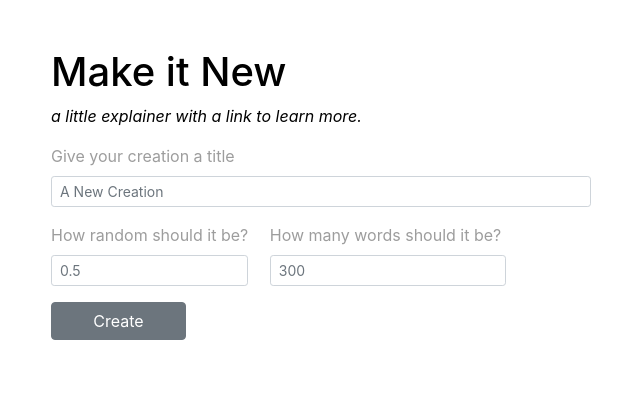
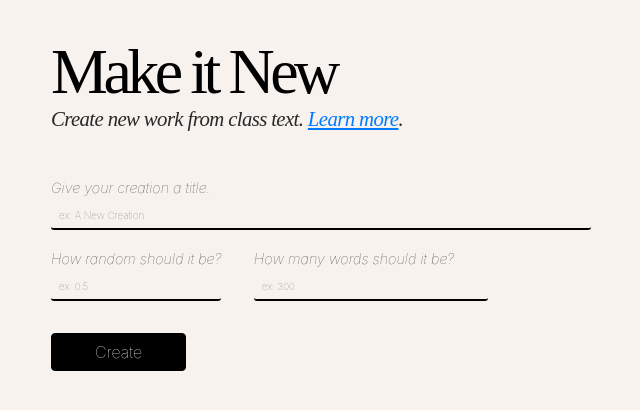
Before and after one commit to maxine/make-it-new, a Flask app: page / in a window 1280 px wide. Shown: the top 410 px of the page, without its empty margins (34-674 px from the left). Run offline with Flask 2, Linux system fonts and the light colour scheme; some libraries are stand-ins or nearby versions.

Commit message:
styles updates

```diff
--- a/main.py
+++ b/main.py
@@ -71,7 +71,7 @@ def make_it_new():
     # Sampling a sequence
     with tf.Session(graph=graph) as session:
         saver.restore(session, best_model)
-        sample = test_model.sample_seq(session, (10*args.length), args.start_text,
+        sample = test_model.sample_seq(session, (5*args.length), args.start_text,
                                         vocab_index_dict, index_vocab_dict,
                                         temperature=args.temperature,
                                         max_prob=args.max_prob)
--- a/static/css/main.css
+++ b/static/css/main.css
@@ -1,17 +1,123 @@
+@import url('https://fonts.googleapis.com/css?family=Lato');
+
 body {
-  background-color: white;
+  background-color: #f7f2ee;
   -webkit-background-size: cover;
   -moz-background-size: cover;
   background-size: cover;
   -o-background-size: cover;
 }
 
-p, h1 {
+h1, p {
   color: black;
 }
 
+h1 {
+  font-family: 'Xerox Serif Wide', serif;
+  letter-spacing: -0.07em;
+  line-height: 3rem;
+  font-size: 4rem;
+}
+
+h3.title {
+  margin-bottom: 0.5em;
+  font-family: 'Xerox Serif Wide', serif;
+  letter-spacing: -0.07em;
+  line-height: 1.5rem;
+  font-size: 2rem;
+  color: darkgray;
+}
+
+p {
+  /* font-family: 'Lato', sans-serif; */
+  font-size: 1.5em;
+  font-family: -webkit-pictograph;
+  color: #282828;
+  line-height: 1.4em;
+  letter-spacing: -0.03em;
+}
+
+p.explainer {
+  font-style: italic;
+  font-size: 1.3em;
+  margin-bottom: 2em;
+}
+
+p.textpage {
+  margin-bottom: 3em;
+}
+
+a {
+  text-decoration: underline;
+}
+
+a.no-style {
+  color: black;
+  text-decoration: none;
+  cursor: pointer;
+}
+
+.make-it-new {
+  color: black;
+  /* border-bottom: none !important; */
+  animation: colorchange 2s steps(1);
+  animation-iteration-count:infinite;
+  cursor: default;
+}
+
+@keyframes colorchange
+    {
+      0%   {color: black;}
+      50%  {color: black;
+            font-style:normal;
+            text-decoration: line-through;}
+      75%   {color: #f7f2ee}
+    }
+
+/* p {
+  font-family: 'MS Gothic 5', sans-serif;
+  line-height: 1.75rem;
+} */
+
 label {
-  color: #9d9d9d;
+  color: #454545;
+  font-weight: 100;
+  font-style: italic;
+  font-size: .9em;
+  margin-bottom: 0px;
+}
+
+input[type=text], input[type=number] {
+  border: none;
+  border-bottom: 2px solid black;
+  background-color: #f7f2ee;
+}
+
+::-webkit-input-placeholder { /* Chrome/Opera/Safari */
+  color: #454545;
+  font-weight: 100;
+  font-size: .7em;
+
+}
+::-moz-placeholder { /* Firefox 19+ */
+  color: #454545;
+  font-weight: 100;
+  font-size: .7em;
+}
+:-ms-input-placeholder { /* IE 10+ */
+  color: #454545;
+  font-weight: 100;
+  font-size: .7em;
+}
+:-moz-placeholder { /* Firefox 18- */
+  color: #454545;
+  font-weight: 100;
+  font-size: .7em;
+}
+::placeholder {
+  color: #454545;
+  font-weight: 100;
+  font-size: .7em;
 }
 
 .form-elem-container {
@@ -19,20 +125,43 @@ label {
   flex-direction: column;
   justify-content: left;
   align-items: left;
+  max-width: 600px;
+}
+
+.txt-elem-container {
+  margin-right: 6%;
+  margin-bottom: 100px;
 }
 
 .number-input-container {
   display: flex;
   flex-direction: row;
   align-items: center;
+  max-width: 600px;
 }
 
 .flex-group {
   max-width: 50%;
-  padding-right: 4%;
-  white-space: nowrap;
+  padding-right: 6%;
 }
 
-.submit-btn {
+.options-container {
+  display: flex;
+  flex-direction: row;
+}
+
+.txt-page-btn {
+  background-color: black;
+  border-color: black;
+  padding-right: 6%;
+  white-space: nowrap;
+  width: fit-content;
+}
+
+.make-it-new-btn {
+  background-color: black;
+  border-color: black;
+  font-weight: lighter;
+  margin-top: 1em;
   max-width: 25%;
 }
--- a/templates/homepage.html
+++ b/templates/homepage.html
@@ -22,17 +22,17 @@
     <div class="container">
       <div class="row">
         <div class="col-lg-6">
-          <h1 class="mt-5">Make it New</h1>
-          <p><em>a little explainer with a link to learn more.</em></p>
+          <h1 class="mt-5 make-it-new">Make it New</h1>
+          <p class="explainer">Create new work from class text. <a href="/about">Learn more</a>.</p>
           <form action="make_it_new" method="POST" enctype="multipart/form-data" class="form-elem-container">
               <div class="form-group">
-                <label for="title">Give your creation a title</label>
+                <label for="title">Give your creation a title.</label>
                 <input
                   type="text"
                   class="form-control form-control-sm"
                   name="title"
                   id="title"
-                  placeholder="A New Creation">
+                  placeholder="ex: A New Creation">
               </div>
               <div class="number-input-container">
                 <div class="form-group flex-group">
@@ -45,7 +45,7 @@
                     class="form-control form-control-sm"
                     name="temperature"
                     id="temperature"
-                    placeholder="0.5">
+                    placeholder="ex: 0.5">
                 </div>
                 <div class="form-group flex-group">
                   <label for="length">How many words should it be?</label>
@@ -55,10 +55,10 @@
                     class="form-control form-control-sm"
                     name="length"
                     id="length"
-                    placeholder="300">
+                    placeholder="ex: 300">
                 </div>
               </div>
-              <button type="submit" name="submit" class="btn btn-secondary submit-btn">Create</button>
+              <button type="submit" name="submit" class="btn btn-secondary submit-btn make-it-new-btn">Create</button>
           </form>
         </div>
       </div>
```
Also changed, not shown: templates/textpage.html (+9 -7 lines), README.md.
